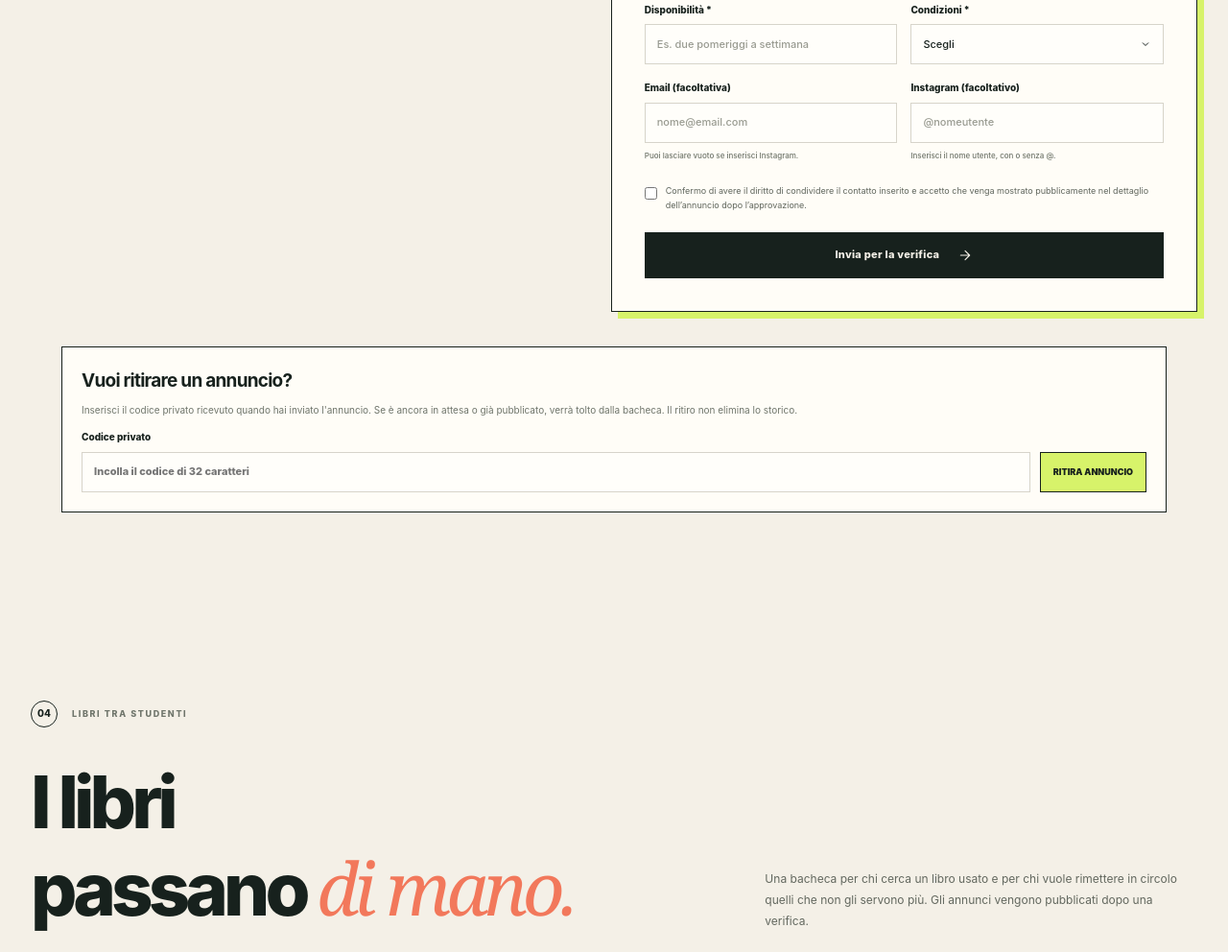
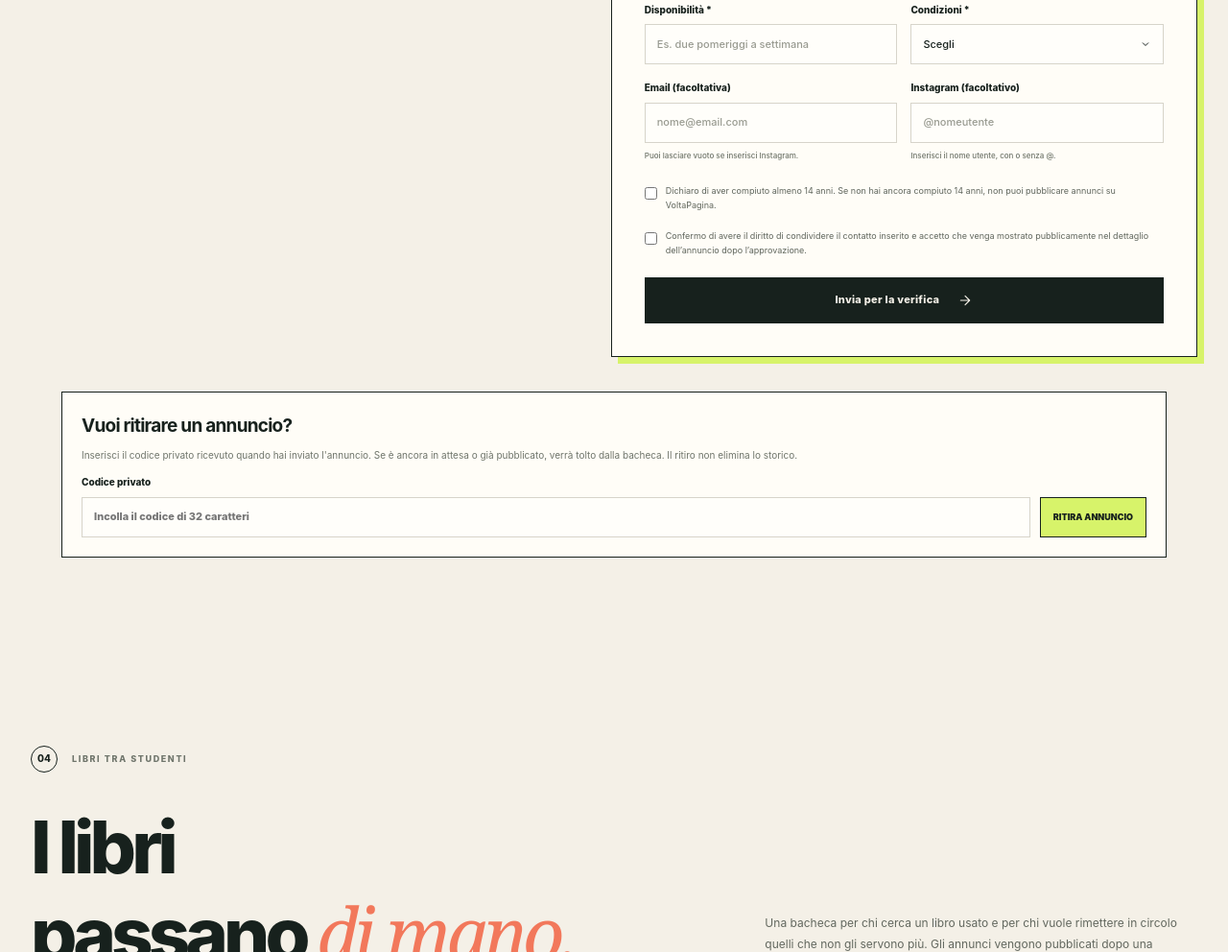
Before and after one commit to klinghie2/SITOVOLTAEDIZIONEDEFINITIVA, a plain HTML site: page index.html in a window 1280 px wide. Shown: the part 4594-5586 px from the top of the page at 96% size. Drawn offline with nearby package versions, Linux system fonts and the light colour scheme; no server answers.

Commit message:
Update index.html

```diff
--- a/index.html
+++ b/index.html
@@ -3140,6 +3140,10 @@ th[data-hve-editing] {
             <label>Email (facoltativa)<input type="email" name="email" maxlength="254" autocomplete="email" placeholder="nome@email.com"><span class="field-hint">Puoi lasciare vuoto se inserisci Instagram.</span></label>
             <label>Instagram (facoltativo)<input type="text" name="instagram" maxlength="31" autocomplete="off" placeholder="@nomeutente"><span class="field-hint">Inserisci il nome utente, con o senza @.</span></label>
           </div>
+          <label class="consent-check">
+  <input type="checkbox" name="age_confirm" required="">
+  <span>Dichiaro di aver compiuto almeno 14 anni. Se non hai ancora compiuto 14 anni, non puoi pubblicare annunci su VoltaPagina.</span>
+</label>
           <label class="consent-check"><input type="checkbox" name="confirm" required=""><span>Confermo di avere il diritto di condividere il contatto inserito e accetto che venga mostrato pubblicamente nel dettaglio dell’annuncio dopo l’approvazione.</span></label>
           <button class="button button-dark button-wide" type="submit">Invia per la verifica <svg class="icon"><use href="#i-arrow"></use></svg></button>
           <p class="form-feedback" id="listingFeedback" role="status" aria-live="polite"></p>
```
